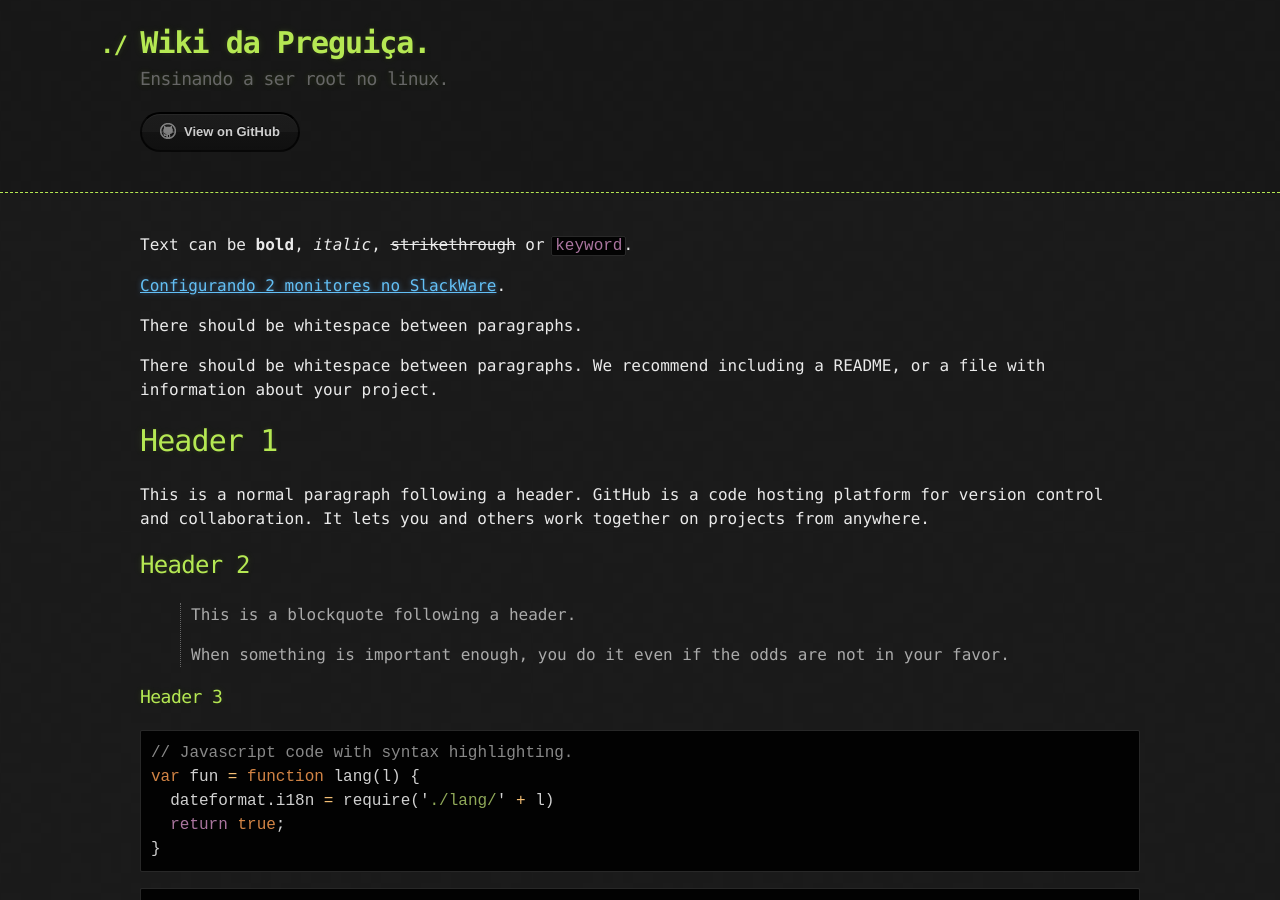
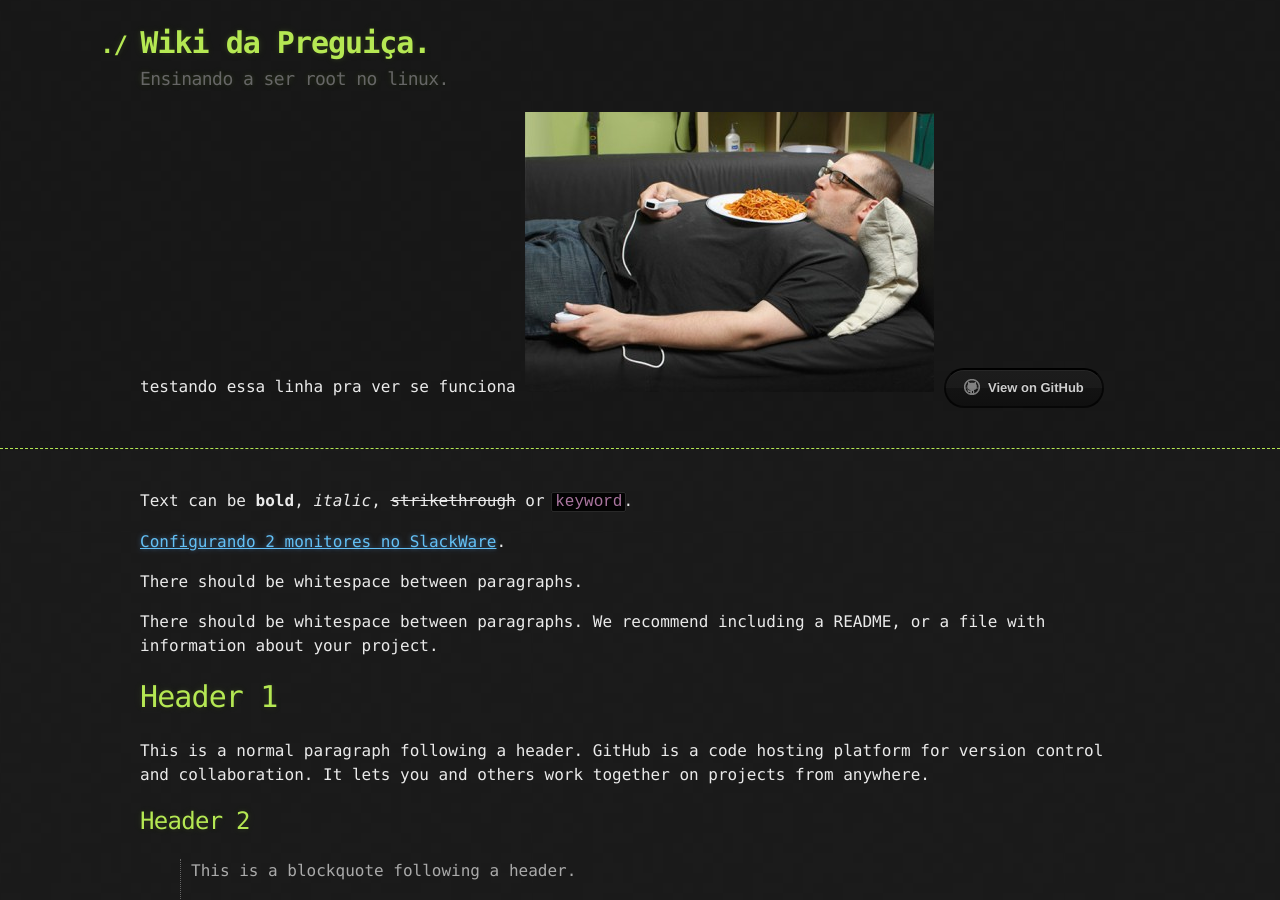
Before and after one commit to lfontesc/wikidapreguica, a Jekyll site: the page built from index.md, in a window 1280 px wide and 900 px high. Built offline with Jekyll 4.4.1, drawn with Linux system fonts in a browser that asks for light colours.

Commit message:
quarto commit

```diff
--- a/_layouts/default.html
+++ b/_layouts/default.html
@@ -21,6 +21,7 @@
             <a href="{{ site.github.zip_url }}" class="btn">Download as .zip</a>
             <a href="{{ site.github.tar_url }}" class="btn">Download as .tar.gz</a>
           {% endif %}
+          testando essa linha pra ver se funciona <img src="./../assets/images/preguica.jpg">
           <a href="{{ site.github.repository_url }}" class="btn btn-github"><span class="icon"></span>View on GitHub</a>
         </section>
       </div>
```
Also changed, not shown: assets/images/preguica.jpg (added).
